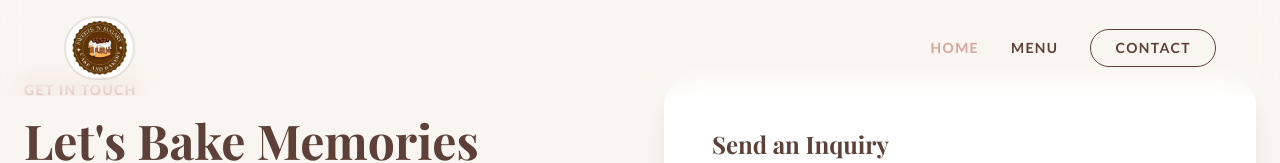
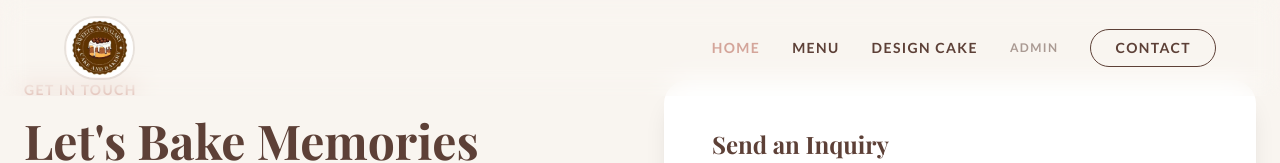
Before and after one commit to Krishypatel-4061/SweetNSugary, a Next.js app: page /contact in a window 1280 px wide. Shown: the top 163 px of the page. Built offline with nearby package versions, Linux system fonts and the light colour scheme; a web font is replaced by a local one.

Commit message:
Fix Navbar links and structure; Ensure Menu fallback data if DB is empty

```diff
--- a/app/menu/page.tsx
+++ b/app/menu/page.tsx
@@ -103,6 +103,7 @@ async function getProducts() {
         client.release();
 
         if (result.rows.length === 0) {
+            console.log("Database connected but empty. Returning fallback data.");
             return FALLBACK_PRODUCTS;
         }
         return result.rows;
--- a/components/Navbar.tsx
+++ b/components/Navbar.tsx
@@ -26,7 +26,12 @@ export default function Navbar() {
                     <Link href="/menu" className="hover:text-dusty-rose transition">
                         Menu
                     </Link>
-                    {/* <Link href="#" className="hover:text-dusty-rose transition">About</Link> */}
+                    <Link href="/builder" className="hover:text-dusty-rose transition">
+                        Design Cake
+                    </Link>
+                    <Link href="/admin" className="hover:text-dusty-rose transition opacity-50 text-xs">
+                        Admin
+                    </Link>
                     <Link
                         href="/contact"
                         className="px-6 py-2 border border-warm-cocoa rounded-full hover:bg-warm-cocoa hover:text-cream-puff transition"
@@ -86,7 +91,12 @@ export default function Navbar() {
                     <Link href="/menu" className="hover:text-dusty-rose" onClick={() => setIsOpen(false)}>
                         Menu
                     </Link>
-                    {/* <Link href="#" className="hover:text-dusty-rose">About</Link> */}
+                    <Link href="/builder" className="hover:text-dusty-rose" onClick={() => setIsOpen(false)}>
+                        Design a Cake
+                    </Link>
+                    <Link href="/admin" className="hover:text-dusty-rose text-sm opacity-50" onClick={() => setIsOpen(false)}>
+                        Admin Dashboard
+                    </Link>
                     <Link href="/contact" className="hover:text-dusty-rose" onClick={() => setIsOpen(false)}>
                         Contact Us
                     </Link>
```
